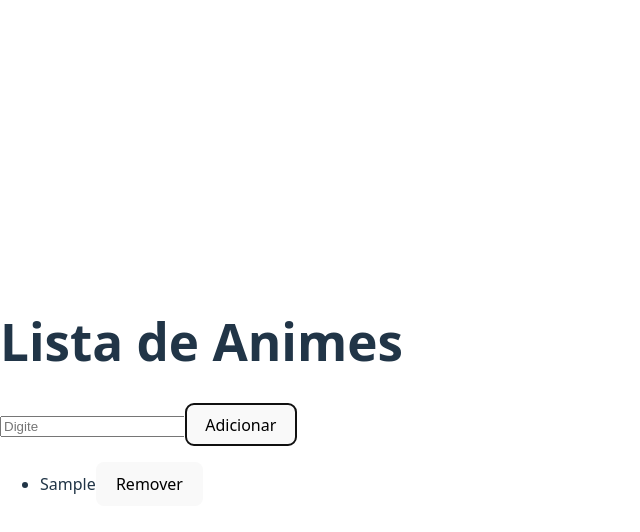
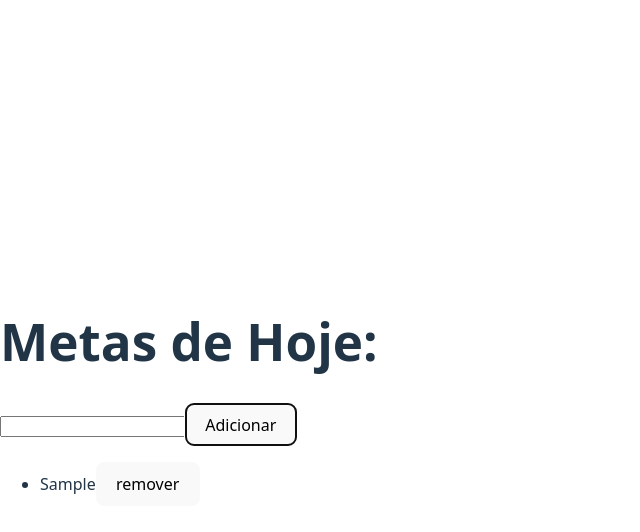
Before and after one commit to lucasriandev/Projects-React, a React (Vite) app in the folder meu-primeiro-projeto-react/: page / in a window 1280 px wide. Both pictures are taken after typing "Sample" into the empty fields and a click on the button "Adicionar". Shown: the top 532 px of the page, without its empty margins (0-640 px from the left). Built offline with nearby package versions, Linux system fonts and the light colour scheme.

Commit message:
estudando

```diff
--- a/meu-primeiro-projeto-react/src/App.jsx
+++ b/meu-primeiro-projeto-react/src/App.jsx
@@ -1,11 +1,10 @@
 import { useState, useEffect } from "react";
 
 function App() {
-  // 1. O Estado (A Memória)
-  // LISTA PRINCIPAL (Plural)
   const [tarefas, setTarefas] = useState([]);
-  // ITEM ÚNICO QUE ESTÁ SENDO DIGITADO (Singular)
+  //sera usado sempre que for mexer na lista
   const [novaTarefa, setNovaTarefa] = useState("");
+  //sera usado sempre que usuario digitar
 
   useEffect(() => {
     const tarefasSalvas = localStorage.getItem("MinhasTarefas");
--- a/meu-primeiro-projeto-react/src/teste.jsx
+++ b/meu-primeiro-projeto-react/src/teste.jsx
@@ -1,45 +1,47 @@
 import { useState, useEffect } from "react";
 
-function Animes() {
-  const [anime, setAnime] = useState([]);
-  //sera usado sempre que for mexer na lista
-  const [novoAnime, setNovoAnime] = useState("");
-  //sera usado sempre que usuario digitar
+function Metas() {
+  const [metas, setMetas] = useState(() => {
+    return JSON.parse(localStorage.getItem("Metas")) || [];
+  });
+  //lista
+  const [NOVAMETA, SETNOVAMETA] = useState("");
+  //input
 
-  function input(event) {
-    setNovoAnime(event.target.value);
+  useEffect(() => {
+    localStorage.setItem("Metas", JSON.stringify(metas));
+  }, [metas]);
+
+  function Input(event) {
+    SETNOVAMETA(event.target.value);
   }
 
   function add() {
-    if (novoAnime !== "") {
-      setAnime([...anime, novoAnime]);
-      setNovoAnime("");
+    if (NOVAMETA !== "") {
+      setMetas([...metas, NOVAMETA]);
+      SETNOVAMETA("");
     }
   }
 
   function remover(indexRemover) {
-    const novaLista = anime.filter((item, index) => {
-      return index !== indexRemover;
-    });
-    setAnime(novaLista);
+    const listaNova = metas.filter((item, index) => index !== indexRemover);
+    setMetas(listaNova);
+    if (listaNova.length === 0) {
+      localStorage.removeItem("Metas");
+    }
   }
 
   return (
     <div>
-      <h1>Lista de Animes</h1>
-      <input
-        type="text"
-        value={novoAnime}
-        onChange={input}
-        placeholder="Digite"
-      />
+      <h1>Metas de Hoje: </h1>
+      <input type="text" value={NOVAMETA} onChange={Input} />
       <button onClick={add}>Adicionar</button>
 
       <ul>
-        {anime.map((item, index) => (
+        {metas.map((item, index) => (
           <li key={index}>
             {item}
-            <button onClick={() => remover(index)}>Remover</button>
+            <button onClick={() => remover(index)}>remover</button>
           </li>
         ))}
       </ul>
@@ -47,4 +49,4 @@ function Animes() {
   );
 }
 
-export default Animes;
+export default Metas;
```
